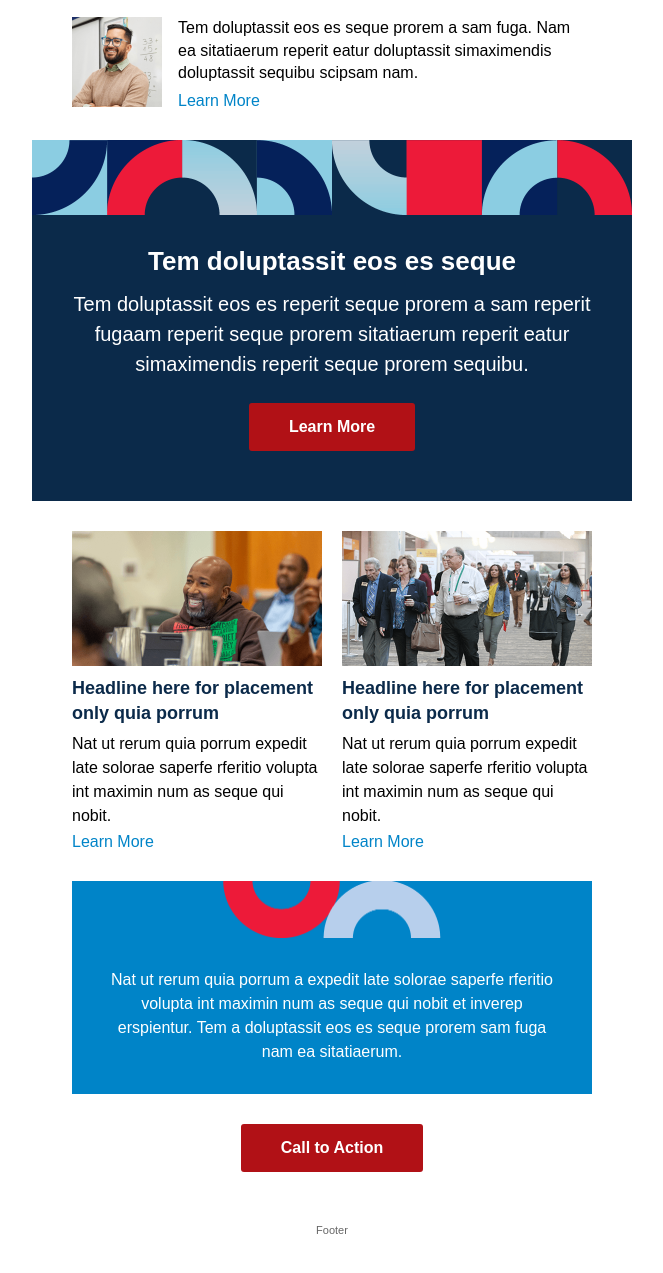
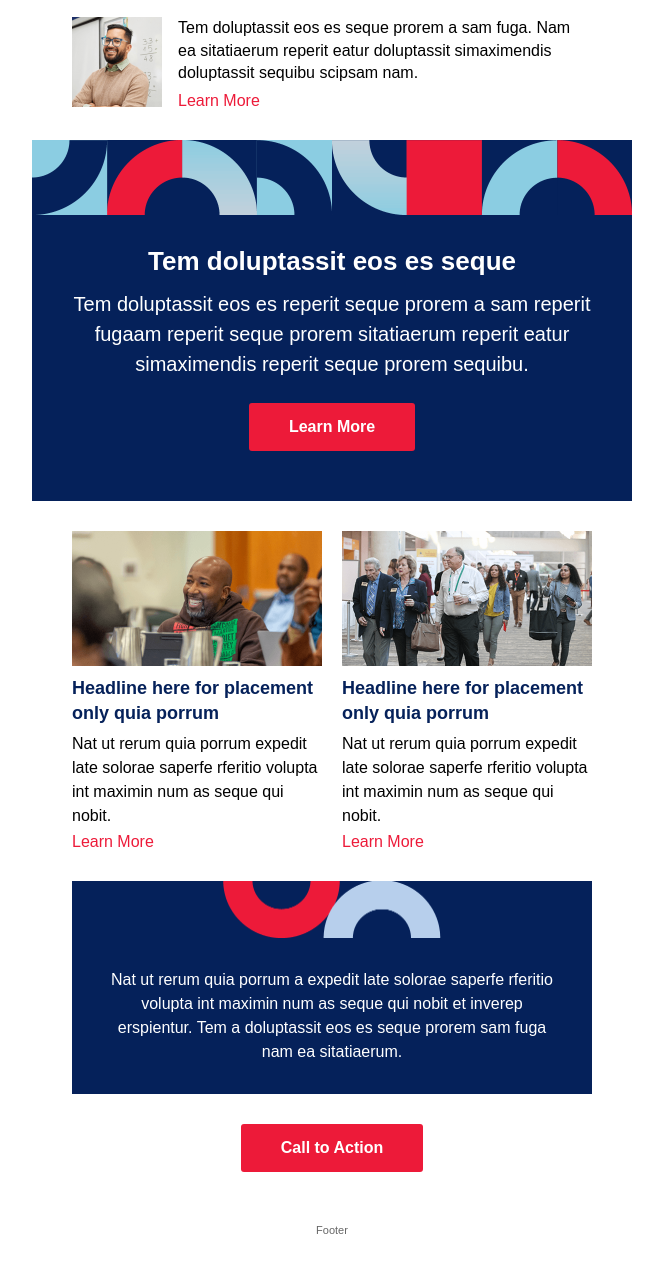
Before and after one commit to csg-creative/aasa-emails, a plain HTML site: page 2027/nce-template/index.html in a window 1280 px wide. Shown: the part 731-2004 px from the top of the page, without its empty margins (308-971 px from the left). Drawn offline with Linux system fonts and the light colour scheme.

Commit message:
Add files via upload

```diff
--- a/2027/nce-template/index.html
+++ b/2027/nce-template/index.html
@@ -99,7 +99,7 @@
               <p style="margin:0 0 8px; font-family:Arial,Helvetica,sans-serif; font-size:16px; line-height:1.4; color:#000000;">
                 Tem doluptassit eos es seque prorem a sam fuga. Nam ea sitatiaerum reperit eatur doluptassit simaximendis doluptassit sequibu scipsam nam.
               </p>
-              <a href="#" target="_blank" style="font-family:Arial,Helvetica,sans-serif; font-size:16px; color:#0084c8; text-decoration:none;">Learn More</a>
+              <a href="#" target="_blank" style="font-family:Arial,Helvetica,sans-serif; font-size:16px; color:#ed1a39; text-decoration:none;">Learn More</a>
             </td>
           </tr>
         </table>
@@ -117,7 +117,7 @@
               <p style="margin:0 0 8px; font-family:Arial,Helvetica,sans-serif; font-size:16px; line-height:1.4; color:#000000;">
                 Tem doluptassit eos es seque prorem a sam fuga. Nam ea sitatiaerum reperit eatur doluptassit simaximendis doluptassit sequibu scipsam nam.
               </p>
-              <a href="#" target="_blank" style="font-family:Arial,Helvetica,sans-serif; font-size:16px; color:#0084c8; text-decoration:none;">Learn More</a>
+              <a href="#" target="_blank" style="font-family:Arial,Helvetica,sans-serif; font-size:16px; color:#ed1a39; text-decoration:none;">Learn More</a>
             </td>
           </tr>
         </table>
@@ -131,7 +131,7 @@
          ============================================================ -->
     <tr>
       <td style="padding:0;">
-        <table role="presentation" cellspacing="0" cellpadding="0" border="0" width="100%" style="background-color:#0b2a4a;">
+        <table role="presentation" cellspacing="0" cellpadding="0" border="0" width="100%" style="background-color:#05215a;">
           <tr>
             <td style="padding:0; line-height:0; font-size:0;">
               <img src="https://csg-creative.github.io/aasa-emails/2027/nce-template/img/border1.png" width="600" class="mobile-img" alt=""
@@ -152,7 +152,7 @@
               <v:roundrect xmlns:v="urn:schemas-microsoft-com:vml" xmlns:w="urn:schemas-microsoft-com:office:word"
                 href="#"
                 style="height:50px; v-text-anchor:middle; width:200px;"
-                arcsize="10%" fillcolor="#b11116" strokecolor="#b11116">
+                arcsize="10%" fillcolor="#ed1a39" strokecolor="#ed1a39">
                 <w:anchorlock/>
                 <center style="color:#ffffff; font-family:Arial,sans-serif; font-size:16px; font-weight:bold;">
                   Learn More
@@ -161,7 +161,7 @@
               <![endif]-->
               <!--[if !mso]><!-->
               <a href="#" target="_blank"
-                style="display:inline-block; background-color:#b11116; color:#ffffff; font-family:Arial,Helvetica,sans-serif; font-size:16px; font-weight:700; text-decoration:none; padding:15px 40px; border-radius:3px;">
+                style="display:inline-block; background-color:#ed1a39; color:#ffffff; font-family:Arial,Helvetica,sans-serif; font-size:16px; font-weight:700; text-decoration:none; padding:15px 40px; border-radius:3px;">
                 Learn More
               </a>
               <!--<![endif]-->
@@ -183,25 +183,25 @@
             <td class="col2-cell" width="250" valign="top">
               <img src="https://csg-creative.github.io/aasa-emails/2027/nce-template/img/photo4.png" width="250" class="mobile-img" alt="Conference photo"
                 style="border:0; display:block; width:100%; max-width:250px; height:auto; -ms-interpolation-mode:bicubic;">
-              <p style="margin:10px 0 5px; font-family:Arial,Helvetica,sans-serif; font-size:18px; line-height:1.4; color:#0b2a4a; font-weight:700;">
+              <p style="margin:10px 0 5px; font-family:Arial,Helvetica,sans-serif; font-size:18px; line-height:1.4; color:#05215a; font-weight:700;">
                 Headline here for placement only quia porrum
               </p>
               <p style="margin:0 0 5px; font-family:Arial,Helvetica,sans-serif; font-size:16px; line-height:1.5; color:#000000;">
                 Nat ut rerum quia porrum expedit late solorae saperfe rferitio volupta int maximin num as seque qui nobit.
               </p>
-              <a href="#" target="_blank" style="font-family:Arial,Helvetica,sans-serif; font-size:16px; color:#0084c8; text-decoration:none;">Learn More</a>
+              <a href="#" target="_blank" style="font-family:Arial,Helvetica,sans-serif; font-size:16px; color:#ed1a39; text-decoration:none;">Learn More</a>
             </td>
             <td class="col2-spacer" width="20">&nbsp;</td>
             <td class="col2-cell-last" width="250" valign="top">
               <img src="https://csg-creative.github.io/aasa-emails/2027/nce-template/img/photo5.png" width="250" class="mobile-img" alt="Conference photo"
                 style="border:0; display:block; width:100%; max-width:250px; height:auto; -ms-interpolation-mode:bicubic;">
-              <p style="margin:10px 0 5px; font-family:Arial,Helvetica,sans-serif; font-size:18px; line-height:1.4; color:#0b2a4a; font-weight:700;">
+              <p style="margin:10px 0 5px; font-family:Arial,Helvetica,sans-serif; font-size:18px; line-height:1.4; color:#05215a; font-weight:700;">
                 Headline here for placement only quia porrum
               </p>
               <p style="margin:0 0 5px; font-family:Arial,Helvetica,sans-serif; font-size:16px; line-height:1.5; color:#000000;">
                 Nat ut rerum quia porrum expedit late solorae saperfe rferitio volupta int maximin num as seque qui nobit.
               </p>
-              <a href="#" target="_blank" style="font-family:Arial,Helvetica,sans-serif; font-size:16px; color:#0084c8; text-decoration:none;">Learn More</a>
+              <a href="#" target="_blank" style="font-family:Arial,Helvetica,sans-serif; font-size:16px; color:#ed1a39; text-decoration:none;">Learn More</a>
             </td>
             <td class="mobile-hide" width="40">&nbsp;</td>
           </tr>
@@ -216,7 +216,7 @@
          ============================================================ -->
     <tr>
       <td class="mobile-pad" align="center" style="padding:0 40px;">
-        <table role="presentation" cellspacing="0" cellpadding="0" border="0" width="100%" style="background-color:#0084c8;">
+        <table role="presentation" cellspacing="0" cellpadding="0" border="0" width="100%" style="background-color:#05215a;">
           <tr>
             <td style="padding:0; line-height:0; font-size:0;">
               <img src="https://csg-creative.github.io/aasa-emails/2027/nce-template/img/border2.png" width="520" class="mobile-img" alt=""
@@ -245,7 +245,7 @@
         <v:roundrect xmlns:v="urn:schemas-microsoft-com:vml" xmlns:w="urn:schemas-microsoft-com:office:word"
           href="#"
           style="height:50px; v-text-anchor:middle; width:220px;"
-          arcsize="10%" fillcolor="#b11116" strokecolor="#b11116">
+          arcsize="10%" fillcolor="#ed1a39" strokecolor="#ed1a39">
           <w:anchorlock/>
           <center style="color:#ffffff; font-family:Arial,sans-serif; font-size:16px; font-weight:bold;">
             Call to Action
@@ -254,7 +254,7 @@
         <![endif]-->
         <!--[if !mso]><!-->
         <a href="#" target="_blank"
-          style="display:inline-block; background-color:#b11116; color:#ffffff; font-family:Arial,Helvetica,sans-serif; font-size:16px; font-weight:700; text-decoration:none; padding:15px 40px; border-radius:3px;">
+          style="display:inline-block; background-color:#ed1a39; color:#ffffff; font-family:Arial,Helvetica,sans-serif; font-size:16px; font-weight:700; text-decoration:none; padding:15px 40px; border-radius:3px;">
           Call to Action
         </a>
         <!--<![endif]-->
```
